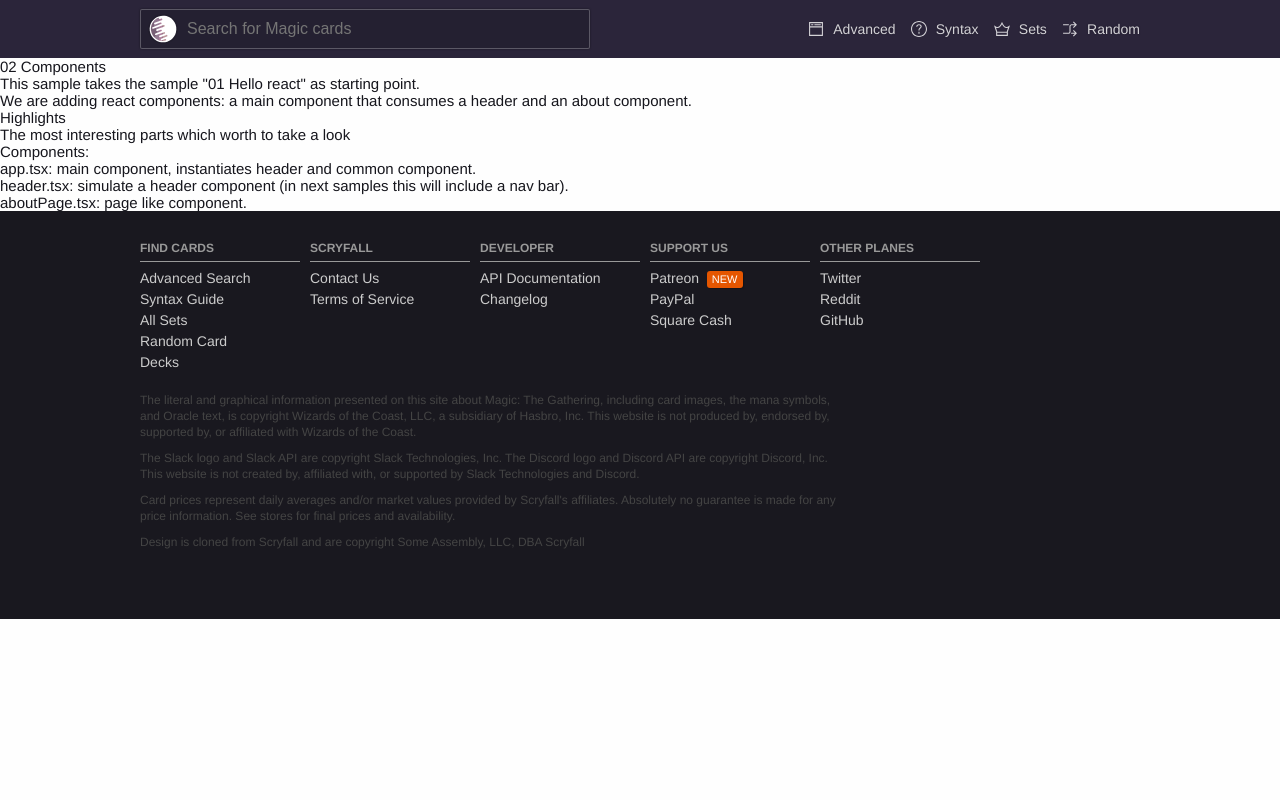
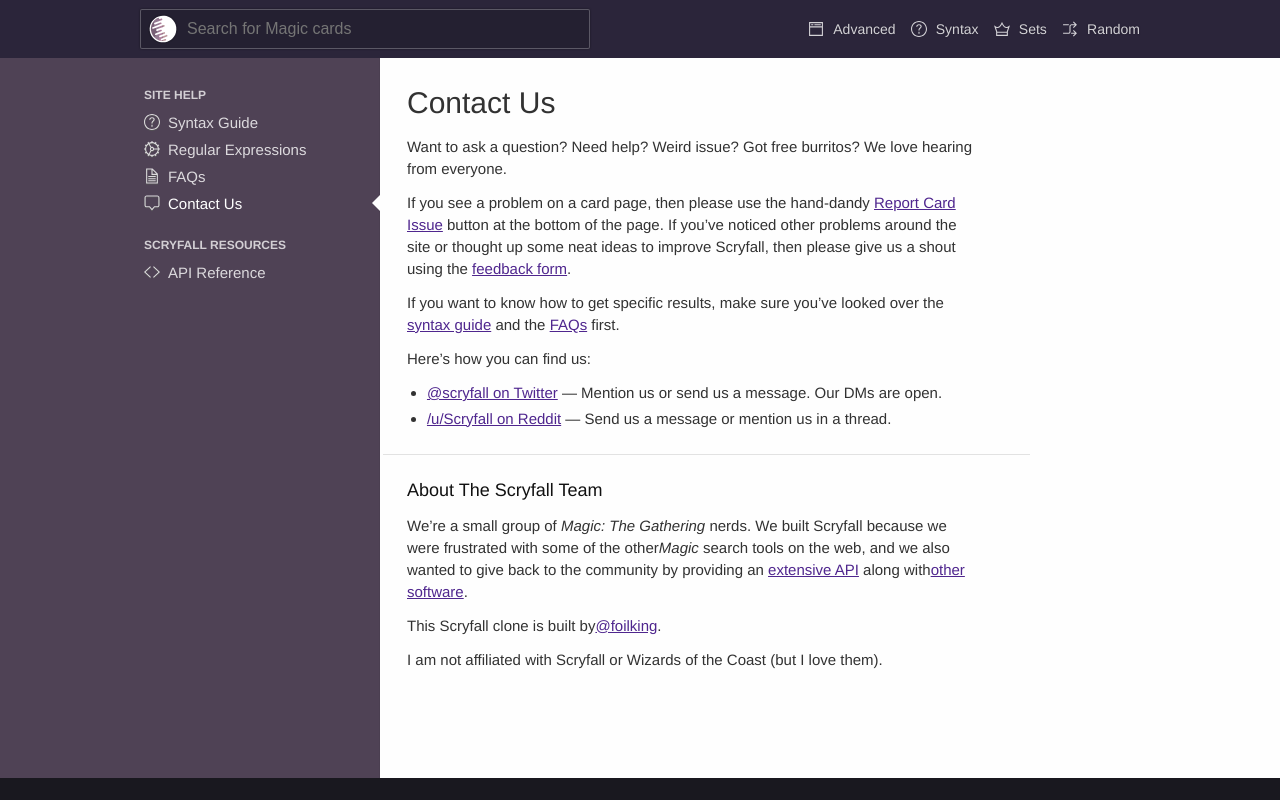
Before and after one commit to foilking/ts-react-scryfall, a React app: page /about in a window 1280 px wide. Shown: the top 800 px of the page. Built offline with nearby package versions, Linux system fonts and the light colour scheme.

Commit message:
Added title for the site. Starting the site on the About page for now. Getting GitHub Pages set up.

```diff
--- a/src/components/about.tsx
+++ b/src/components/about.tsx
@@ -2,57 +2,70 @@
 
 export const About: React.StatelessComponent<{}> = () => {
     return (
-        <div className="row about-page top-buffer">
-            <h1 className="jumbotron">02 Components</h1>
-                <div className="col-xs-12">
-                    <h1>
-                    <small>
-                        This sample takes the sample "01 Hello react" as starting point.
-                        </small>
-                    </h1>
-                    <div className="col-xs-12">
-                    <h3>
-                        <small>
-                        We are adding react components: a main component that consumes a <b>header</b> and an <b>about</b> component.
-                        </small>
-                    </h3>
-                    </div>
+        <div className="reference-doc">
+            <button className="reference-doc-menu-expander" data-component="reference-doc-menu-expander">
+                <span>Help Pages <svg aria-hidden="true" focusable="false" className="" width="30" height="30" viewBox="0 0 30 30" xmlns="http://www.w3.org/2000/svg"><path fill="#5822AC" d="M27 9.375l-12 12.625-12-12.562 1.406-1.438 10.594 11.094 10.563-11.094z"></path></svg>
+                </span>
+            </button>
+
+            <div className="reference-doc-menu collapsed">
+
+                <h6>Site Help</h6>
+
+                <ul>
+                    <li><a href="/reference"><svg aria-hidden="true" focusable="false" className="" width="30" height="30" viewBox="0 0 30 30" xmlns="http://www.w3.org/2000/svg"><path d="M15 0c-8.284 0-15 6.716-15 15s6.716 15 15 15 15-6.716 15-15-6.716-15-15-15zm0 28c-7.18 0-13-5.82-13-13s5.82-13 13-13 13 5.82 13 13-5.82 13-13 13zm-1-4h2v-4h-2v4zm1-18c-2.958 0-5.2 1.834-5.2 5h2c0-2.041 1.389-3 3.2-3 1.598 0 3 .935 3 2 0 3.281-4 2.656-4 8h2c-.146-4.063 4-3.646 4-8 0-2.209-2.238-4-5-4z"></path></svg>
+                        Syntax Guide</a></li>
+                    <li><a href="/docs/regular-expressions"><svg aria-hidden="true" focusable="false" className="" xmlns="http://www.w3.org/2000/svg" width="30" height="30" viewBox="0 0 30 30"><path d="M14 30h2v-2.051c1.642-.125 3.193-.557 4.608-1.234l1.025 1.775 1.731-1-1.021-1.768c1.323-.908 2.47-2.055 3.378-3.377l1.768 1.02.999-1.731-1.775-1.024c.679-1.415 1.11-2.968 1.235-4.609h2.052v-2h-2.051c-.125-1.642-.557-3.193-1.235-4.608l1.776-1.025-1-1.732-1.768 1.021c-.908-1.322-2.055-2.469-3.377-3.377l1.021-1.768-1.732-1-1.025 1.775c-1.416-.68-2.967-1.111-4.609-1.236v-2.051h-2v2.051c-1.642.125-3.193.557-4.608 1.234l-1.026-1.775-1.732 1 1.021 1.768c-1.323.908-2.469 2.054-3.378 3.376l-1.767-1.02-1.001 1.731 1.777 1.026c-.679 1.416-1.11 2.967-1.235 4.609h-2.051v2h2.051c.125 1.642.557 3.193 1.235 4.608l-1.776 1.026 1 1.732 1.768-1.021c.908 1.322 2.055 2.469 3.377 3.377l-1.021 1.768 1.732 1 1.025-1.775c1.415.678 2.967 1.109 4.608 1.234v2.051zm1-4c-1.647 0-3.204-.372-4.606-1.021l3.544-6.139c.34.094.692.16 1.062.16 1.861 0 3.412-1.277 3.858-3h7.091c-.506 5.605-5.212 10-10.949 10zm0-13c1.104 0 2 .896 2 2s-.896 2-2 2-2-.896-2-2 .896-2 2-2zm10.949 1h-7.091c-.446-1.723-1.997-3-3.858-3-.37 0-.722.066-1.063.16l-3.544-6.139c1.403-.649 2.96-1.021 4.607-1.021 5.737 0 10.443 4.395 10.949 10zm-21.949 1c0-3.712 1.844-6.988 4.66-8.98l3.539 6.129c-.739.726-1.199 1.734-1.199 2.851s.46 2.125 1.199 2.852l-3.539 6.128c-2.816-1.992-4.66-5.268-4.66-8.98z"></path></svg> Regular Expressions</a></li>
+                    <li><a href="/docs/faqs"><svg aria-hidden="true" focusable="false" className="" xmlns="http://www.w3.org/2000/svg" width="30" height="30" viewBox="0 0 30 30"><path d="M16 1H4v28h22V11L16 1zm0 2.828L23.172 11H16V3.828zM24 27H6V3h8v10h10v14zM8 17h14v-2H8v2zm0 4h14v-2H8v2zm0 4h14v-2H8v2z"></path></svg>
+                        FAQs</a></li>
+                    <li><a className="current" href="/docs/contact"><svg aria-hidden="true" focusable="false" className="" xmlns="http://www.w3.org/2000/svg" width="30" height="30" viewBox="0 0 30 30"><path d="M25 1H5C2.8 1 1 2.8 1 5v14c0 2.2 1.8 4 4 4h5l5 6 5-6h5c2.2 0 4-1.8 4-4V5c0-2.2-1.8-4-4-4zm2 18c0 1.103-.897 2-2 2h-5.937L15 25.876 10.937 21H5c-1.103 0-2-.897-2-2V5c0-1.103.897-2 2-2h20c1.103 0 2 .897 2 2v14z"></path></svg>
+                        Contact Us</a></li>
+                </ul>
+
+                <h6>Scryfall Resources</h6>
+
+                <ul>
+                    <li><a href="https://scryfall.com/docs/api"><svg aria-hidden="true" focusable="false" className="" xmlns="http://www.w3.org/2000/svg" width="30" height="30" viewBox="0 0 30 30"><path d="M11.625 4L0 15l11.625 11L13 24.563 2.906 15 13 5.438 11.625 4zm6.75 0L17 5.438 27.094 15 17 24.563 18.375 26 30 15 18.375 4z"></path></svg>
+                        API Reference</a></li>
+                </ul>
+
+            </div>
+
+            <div className="reference-doc-content">
+                <div className="prose">
+
+                    <h1>Contact Us</h1>
+
+                    <p>Want to ask a question? Need help? Weird issue? Got free burritos? We love hearing from everyone.</p>
+
+                    <p>If you see a problem on a card page, then please use the hand-dandy <a href="/feedback" rel="nofollow noreferrer">Report Card Issue</a> button at the bottom of the page. If you’ve noticed other problems around the site or thought up some neat ideas to improve Scryfall, then please give us a shout using the <a href="/feedback" rel="nofollow noreferrer">feedback form</a>.</p>
+
+                    <p>If you want to know how to get specific results, make sure you’ve looked over the <a href="/docs/syntax" rel="nofollow noreferrer">syntax guide</a> and the <a href="/docs/faqs" rel="nofollow noreferrer">FAQs</a> first.</p>
+
+                    <p>Here’s how you can find us:</p>
+
+                    <ul>
+                        <li><a href="https://twitter.com/scryfall" rel="nofollow noreferrer">@scryfall on Twitter</a> — Mention us or send us a message. Our DMs are open.</li>
+                        <li><a href="https://www.reddit.com/user/Scryfall/" rel="nofollow noreferrer">/u/Scryfall on Reddit</a> — Send us a message or mention us in a thread.</li>
+                    </ul>
+
+                    <h2 id="about-the-scryfall-team">About The Scryfall Team</h2>
+
+                    <p>We’re a small group of <em>Magic: The Gathering</em> nerds.
+We built Scryfall because we were frustrated with some of the other
+<em>Magic</em> search tools on the web,
+and we also wanted to give back to the community by providing
+an <a href="/docs/api-methods" rel="nofollow noreferrer">extensive API</a> along with
+<a href="/bots" rel="nofollow noreferrer">other software</a>.</p>
+
+                    <p>This Scryfall clone is built by
+<a href="https://twitter.com/foilking" rel="nofollow noreferrer">@foilking</a>.</p>
+
+                    <p>I am not affiliated with Scryfall or Wizards of the Coast (but I love them).</p>
+
+
                 </div>
-
-                <div className="col-xs-12 top-buffer">
-                    <h3>Highlights</h3>
-                    <hr />
-                    <h3>
-                    <small>
-                        The most interesting parts which worth to take a look
-                        </small>
-                    </h3>
-                </div>
-
-                <div className="col-xs-12 top-buffer">
-                    <ul>
-                    <li className="top-buffer">
-                        <h4><b>Components:</b></h4>
-                        <ul className="top-buffer">
-                        <li>
-                            <h4>
-                            app.tsx: <small>main component, instantiates header and common component.</small>
-                            </h4>
-                        </li>
-                        <li>
-                            <h4>
-                            header.tsx: <small>simulate a header component (in next samples this will include a nav bar).</small>
-                            </h4>
-                        </li>
-                        <li>
-                            <h4>
-                            aboutPage.tsx: <small>page like component.</small>
-                            </h4>
-                        </li>
-                        </ul>
-                    </li>
-                    </ul>
-                </div>
+            </div>
         </div>
     );
 }
--- a/src/components/advanced/page.tsx
+++ b/src/components/advanced/page.tsx
@@ -3,8 +3,6 @@
 import { Header } from '../../components';
 
 interface AdvanceSearchProps {
-    fetchFilteredCards: (searchTerms: SearchTerms) => void;
-    location: Location;
 }
 
 interface State {
@@ -24,20 +22,19 @@
         this.state = {
             searchTerms: searchTerms
         };
-        this.fetchFilteredCards = this.fetchFilteredCards.bind(this);
     }
 
-    private fetchFilteredCards(searchTerms: SearchTerms) {
-        this.setState({
-            searchTerms: searchTerms
-        });
-        this.props.fetchFilteredCards(searchTerms);
+    private buildAdvancedSearch() {
+        const oracleSearchPrefix = "o:";
+        const typeSearchPrefix = "t:";
+        const colorSearchPrefix = "c≥";
+
     }
 
     public render() {
         const { searchTerms } = this.state;
         return (
-            <div id="advancedSearch">
+            <div className="form-layout advanced-search">
                 <input name="utf8" value="✓" type="hidden" />
                 <div className="inner-flex">
                     <div className="form-row">
--- a/src/index.html
+++ b/src/index.html
@@ -3,7 +3,41 @@
  <head>
     <meta http-equiv="Content-Security-Policy" content="default-src *; style-src 'self' 'unsafe-inline'; script-src 'self' 'unsafe-inline' 'unsafe-eval'; img-src * 'self' data:">
    <meta charset="utf-8">
-   <title></title>
+   <link rel="icon" type="image/x-icon" href="https://assets.scryfall.com/favicon.ico">
+   <title>Scryfall - Using TypeScript, React, and Redux</title>
+
+   <!-- Start Single Page Apps for GitHub Pages -->
+    <script type="text/javascript">
+      // Single Page Apps for GitHub Pages
+      // https://github.com/rafrex/spa-github-pages
+      // Copyright (c) 2016 Rafael Pedicini, licensed under the MIT License
+      // ----------------------------------------------------------------------
+      // This script checks to see if a redirect is present in the query string
+      // and converts it back into the correct url and adds it to the
+      // browser's history using window.history.replaceState(...),
+      // which won't cause the browser to attempt to load the new url.
+      // When the single page app is loaded further down in this file,
+      // the correct url will be waiting in the browser's history for
+      // the single page app to route accordingly.
+      (function(l) {
+        if (l.search) {
+          var q = {};
+          l.search.slice(1).split('&').forEach(function(v) {
+            var a = v.split('=');
+            q[a[0]] = a.slice(1).join('=').replace(/~and~/g, '&');
+          });
+          if (q.p !== undefined) {
+            window.history.replaceState(null, null,
+              l.pathname.slice(0, -1) + (q.p || '') +
+              (q.q ? ('?' + q.q) : '') +
+              l.hash
+            );
+          }
+        }
+      }(window.location))
+    </script>
+  <!-- End Single Page Apps for GitHub Pages -->
+
  </head>
  <body>
    <div id="root" class="root"></div>
--- a/src/router.tsx
+++ b/src/router.tsx
@@ -10,6 +10,7 @@
     <Provider store={store}>
       <Router history={browserHistory}>
         <Route path="/" component={AppContainer} >
+          <IndexRoute component={About} />
           <Route path="/cards" component={CardsPageContainer} />
           <Route path="/card/:code/:number" component={CardPageContainer} />
           <Route path="/advanced" component={AdvanceSearchPageContainer} />
```
Also changed, not shown: src/404.html (added, +41 -0 lines), 1 other file (tests, documents, lock files or other folders).
